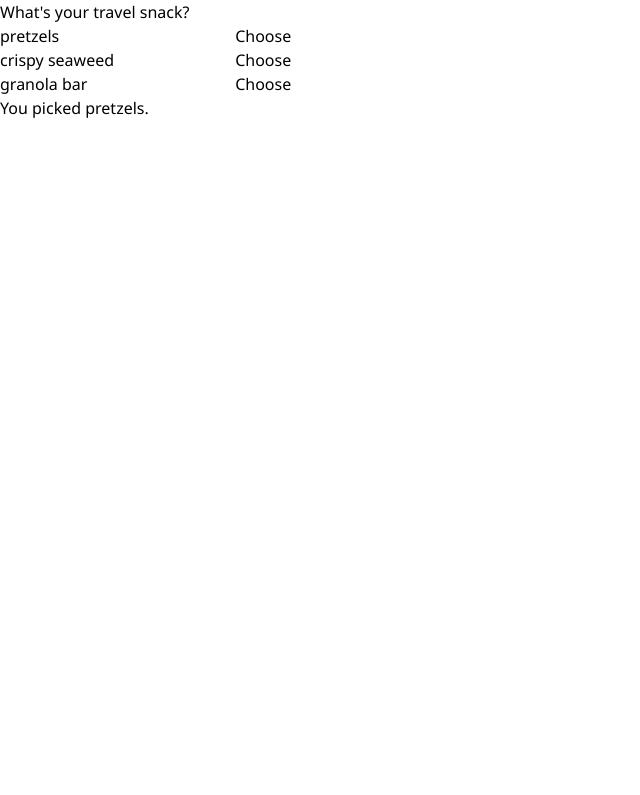
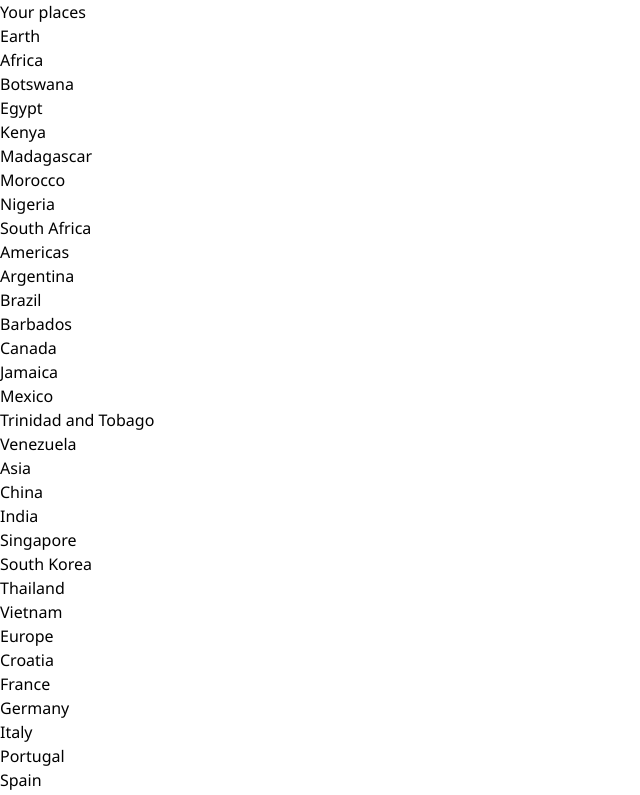
Before and after one commit to toufiq007/react_nextJs, a React (Vite) app: page / in a window 1280 px wide. Shown: the top 795 px of the page, without its empty margins (0-640 px from the left). Built offline with nearby package versions, Linux system fonts and the light colour scheme.

Commit message:
not completed properly. more complex situation

```diff
--- a/src/App.jsx
+++ b/src/App.jsx
@@ -1,12 +1,10 @@
 import "./App.css";
 import Travel from "./components/Travel";
-import TravelEditable from "./components/TravelEditable";
 
 function App() {
   return (
     <>
-      {/* <Travel /> */}
-      <TravelEditable />
+      <Travel />
     </>
   );
 }
--- /dev/null
+++ b/src/components/PlanTree.jsx
@@ -0,0 +1,16 @@
+import NextPlan from "./NextPlan";
+
+const PlaceTree = ({ place }) => {
+  const childPlaces = place.childPlaces;
+  return (
+    <li>
+      {place.title}
+      <ol>
+        {childPlaces.length > 0 &&
+          childPlaces.map((item) => <PlaceTree key={item.id} place={item} />)}
+      </ol>
+    </li>
+  );
+};
+
+export default PlaceTree;
--- a/src/components/Travel.jsx
+++ b/src/components/Travel.jsx
@@ -1,33 +1,22 @@
 import { useState } from "react";
+import { initialTravelPlan } from "../data/data";
+import PlaceTree from "./PlanTree";
 
-const initialItems = [
-  { title: "pretzels", id: 0 },
-  { title: "crispy seaweed", id: 1 },
-  { title: "granola bar", id: 2 },
-];
+const Travel = () => {
+  const [plans, setPlans] = useState(initialTravelPlan);
 
-export default function Travel() {
-  const [items, setItems] = useState(initialItems);
-  const [selectedItem, setSelectedItem] = useState(items[0]);
+  const planPlaces = plans.childPlaces;
 
   return (
-    <>
-      <h2>Whats your travel snack?</h2>
-      <ul>
-        {items.map((item) => (
-          <li key={item.id}>
-            {item.title}{" "}
-            <button
-              onClick={() => {
-                setSelectedItem(item);
-              }}
-            >
-              Choose
-            </button>
-          </li>
+    <div>
+      <h2>Your places</h2>
+      <ol>
+        {planPlaces.map((place) => (
+          <PlaceTree key={place.id} place={place} />
         ))}
-      </ul>
-      <p>You picked {selectedItem.title}.</p>
-    </>
+      </ol>
+    </div>
   );
-}
+};
+
+export default Travel;
--- a/src/components/TravelEditable.jsx
+++ /dev/null
@@ -1,58 +0,0 @@
-import { useState } from "react";
-
-const initialItems = [
-  { title: "pretzels", id: 0 },
-  { title: "crispy seaweed", id: 1 },
-  { title: "granola bar", id: 2 },
-];
-
-export default function TravelEditable() {
-  const [items, setItems] = useState(initialItems);
-  const [selectedId, setSelectedId] = useState(0);
-
-  // derived state from the previous setting states
-  const selectedItems = items.find((item) => item.id === selectedId);
-
-  console.log(selectedItems);
-
-  function handleItemChange(id, e) {
-    setItems(
-      items.map((item) => {
-        if (item.id === id) {
-          return {
-            ...item,
-            title: e.target.value,
-          };
-        } else {
-          return item;
-        }
-      })
-    );
-  }
-
-  return (
-    <>
-      <h2>What's your travel snack?</h2>
-      <ul>
-        {items.map((item, index) => (
-          <li key={item.id}>
-            <input
-              value={item.title}
-              onChange={(e) => {
-                handleItemChange(item.id, e);
-              }}
-            />{" "}
-            <button
-              onClick={() => {
-                setSelectedId(item.id);
-              }}
-            >
-              Choose
-            </button>
-          </li>
-        ))}
-      </ul>
-      <p>You picked {selectedItems.title}.</p>
-    </>
-  );
-}
--- /dev/null
+++ b/src/data/data.js
@@ -0,0 +1,197 @@
+export const initialTravelPlan = {
+    id: 0,
+    title: '(Root)',
+    childPlaces: [{
+      id: 1,
+      title: 'Earth',
+      childPlaces: [{
+        id: 2,
+        title: 'Africa',
+        childPlaces: [{
+          id: 3,
+          title: 'Botswana',
+          childPlaces: []
+        }, {
+          id: 4,
+          title: 'Egypt',
+          childPlaces: []
+        }, {
+          id: 5,
+          title: 'Kenya',
+          childPlaces: []
+        }, {
+          id: 6,
+          title: 'Madagascar',
+          childPlaces: []
+        }, {
+          id: 7,
+          title: 'Morocco',
+          childPlaces: []
+        }, {
+          id: 8,
+          title: 'Nigeria',
+          childPlaces: []
+        }, {
+          id: 9,
+          title: 'South Africa',
+          childPlaces: []
+        }]
+      }, {
+        id: 10,
+        title: 'Americas',
+        childPlaces: [{
+          id: 11,
+          title: 'Argentina',
+          childPlaces: []
+        }, {
+          id: 12,
+          title: 'Brazil',
+          childPlaces: []
+        }, {
+          id: 13,
+          title: 'Barbados',
+          childPlaces: []
+        }, {
+          id: 14,
+          title: 'Canada',
+          childPlaces: []
+        }, {
+          id: 15,
+          title: 'Jamaica',
+          childPlaces: []
+        }, {
+          id: 16,
+          title: 'Mexico',
+          childPlaces: []
+        }, {
+          id: 17,
+          title: 'Trinidad and Tobago',
+          childPlaces: []
+        }, {
+          id: 18,
+          title: 'Venezuela',
+          childPlaces: []
+        }]
+      }, {
+        id: 19,
+        title: 'Asia',
+        childPlaces: [{
+          id: 20,
+          title: 'China',
+          childPlaces: []
+        }, {
+          id: 21,
+          title: 'India',
+          childPlaces: []
+        }, {
+          id: 22,
+          title: 'Singapore',
+          childPlaces: []
+        }, {
+          id: 23,
+          title: 'South Korea',
+          childPlaces: []
+        }, {
+          id: 24,
+          title: 'Thailand',
+          childPlaces: []
+        }, {
+          id: 25,
+          title: 'Vietnam',
+          childPlaces: []
+        }]
+      }, {
+        id: 26,
+        title: 'Europe',
+        childPlaces: [{
+          id: 27,
+          title: 'Croatia',
+          childPlaces: [],
+        }, {
+          id: 28,
+          title: 'France',
+          childPlaces: [],
+        }, {
+          id: 29,
+          title: 'Germany',
+          childPlaces: [],
+        }, {
+          id: 30,
+          title: 'Italy',
+          childPlaces: [],
+        }, {
+          id: 31,
+          title: 'Portugal',
+          childPlaces: [],
+        }, {
+          id: 32,
+          title: 'Spain',
+          childPlaces: [],
+        }, {
+          id: 33,
+          title: 'Turkey',
+          childPlaces: [],
+        }]
+      }, {
+        id: 34,
+        title: 'Oceania',
+        childPlaces: [{
+          id: 35,
+          title: 'Australia',
+          childPlaces: [],
+        }, {
+          id: 36,
+          title: 'Bora Bora (French Polynesia)',
+          childPlaces: [],
+        }, {
+          id: 37,
+          title: 'Easter Island (Chile)',
+          childPlaces: [],
+        }, {
+          id: 38,
+          title: 'Fiji',
+          childPlaces: [],
+        }, {
+          id: 39,
+          title: 'Hawaii (the USA)',
+          childPlaces: [],
+        }, {
+          id: 40,
+          title: 'New Zealand',
+          childPlaces: [],
+        }, {
+          id: 41,
+          title: 'Vanuatu',
+          childPlaces: [],
+        }]
+      }]
+    }, {
+      id: 42,
+      title: 'Moon',
+      childPlaces: [{
+        id: 43,
+        title: 'Rheita',
+        childPlaces: []
+      }, {
+        id: 44,
+        title: 'Piccolomini',
+        childPlaces: []
+      }, {
+        id: 45,
+        title: 'Tycho',
+        childPlaces: []
+      }]
+    }, {
+      id: 46,
+      title: 'Mars',
+      childPlaces: [{
+        id: 47,
+        title: 'Corn Town',
+        childPlaces: []
+      }, {
+        id: 48,
+        title: 'Green Hill',
+        childPlaces: []
+      }]
+    }]
+  };
```
